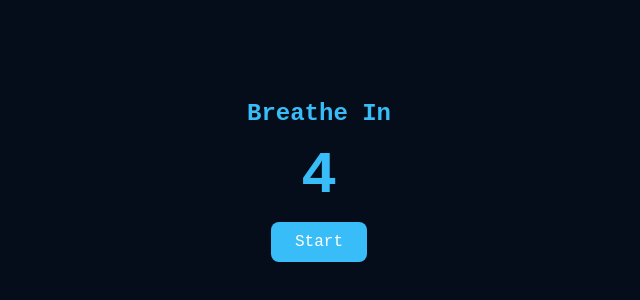
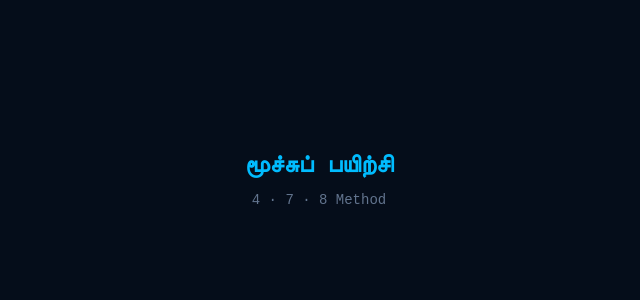
Before and after one commit to alasaneeth/breathing-4-7-8, a React (Vite) app: page / in a window 1280 px wide. Shown: the part 220-520 px from the top of the page, without its empty margins (321-961 px from the left). Built offline with nearby package versions, Linux system fonts and the light colour scheme.

Commit message:
Revert "feat(timer): add 4-7-8 phase timer hook"
This reverts commit d2d11b4669edcefc04ad46e38396afbd0446e96d.

```diff
--- a/src/App.jsx
+++ b/src/App.jsx
@@ -1,24 +1,12 @@
 import React from 'react'
-import { useTimer } from './hooks/useTimer'
 
 export default function App() {
-  const { isRunning, currentPhase, phaseRemaining, start, pause } = useTimer()
-
   return (
-    <div className="min-h-dvh flex items-center justify-center flex-col gap-4">
-      <h1 className="text-2xl font-bold" style={{ color: currentPhase.color }}>
-        {currentPhase.labelEn}
-      </h1>
-      <p className="text-6xl font-bold tabular-nums" style={{ color: currentPhase.color }}>
-        {phaseRemaining}
-      </p>
-      <button
-        onClick={isRunning ? pause : start}
-        className="px-6 py-2 rounded-lg text-white"
-        style={{ background: currentPhase.color }}
-      >
-        {isRunning ? 'Pause' : 'Start'}
-      </button>
+    <div className="min-h-dvh flex items-center justify-center">
+      <div className="text-center">
+        <h1 className="text-2xl font-bold text-sky-400">மூச்சுப் பயிற்சி</h1>
+        <p className="text-slate-500 text-sm mt-2">4 · 7 · 8 Method</p>
+      </div>
     </div>
   )
 }
--- a/src/hooks/useTimer.js
+++ /dev/null
@@ -1,87 +0,0 @@
-import { useState, useEffect, useRef, useCallback } from 'react'
-
-export const PHASES = [
-  { id: 'inhale', label: 'மூச்சை இழு',  labelEn: 'Breathe In',  duration: 4, color: '#38bdf8' },
-  { id: 'hold',   label: 'பிடி',          labelEn: 'Hold',        duration: 7, color: '#a78bfa' },
-  { id: 'exhale', label: 'மூச்சை விடு',  labelEn: 'Breathe Out', duration: 8, color: '#34d399' },
-]
-
-const SESSION_DURATION = 5 * 60 // 5 minutes
-
-export function useTimer(onSessionComplete) {
-  const [isRunning, setIsRunning]         = useState(false)
-  const [phaseIndex, setPhaseIndex]       = useState(0)
-  const [phaseElapsed, setPhaseElapsed]   = useState(0)
-  const [sessionElapsed, setSessionElapsed] = useState(0)
-  const [cycleCount, setCycleCount]       = useState(0)
-  const [isComplete, setIsComplete]       = useState(false)
-
-  const intervalRef = useRef(null)
-
-  const currentPhase    = PHASES[phaseIndex]
-  const phaseRemaining  = currentPhase.duration - phaseElapsed
-  const sessionRemaining = Math.max(0, SESSION_DURATION - sessionElapsed)
-  const sessionProgress  = (sessionElapsed / SESSION_DURATION) * 100
-
-  const tick = useCallback(() => {
-    setPhaseElapsed(prev => {
-      const next = prev + 1
-      if (next >= PHASES[phaseIndex].duration) {
-        const nextPhaseIdx = (phaseIndex + 1) % PHASES.length
-        setPhaseIndex(nextPhaseIdx)
-        if (nextPhaseIdx === 0) setCycleCount(c => c + 1)
-        return 0
-      }
-      return next
-    })
-
-    setSessionElapsed(prev => {
-      const next = prev + 1
-      if (next >= SESSION_DURATION) {
-        setIsRunning(false)
-        setIsComplete(true)
-        if (onSessionComplete) onSessionComplete(Math.round(SESSION_DURATION / 60))
-        return SESSION_DURATION
-      }
-      return next
-    })
-  }, [phaseIndex, onSessionComplete])
-
-  useEffect(() => {
-    if (isRunning) {
-      intervalRef.current = setInterval(tick, 1000)
-    } else {
-      clearInterval(intervalRef.current)
-    }
-    return () => clearInterval(intervalRef.current)
-  }, [isRunning, tick])
-
-  const start  = useCallback(() => { setIsComplete(false); setIsRunning(true) }, [])
-  const pause  = useCallback(() => setIsRunning(false), [])
-  const resume = useCallback(() => setIsRunning(true), [])
-
-  const reset = useCallback(() => {
-    clearInterval(intervalRef.current)
-    setIsRunning(false)
-    setPhaseIndex(0)
-    setPhaseElapsed(0)
-    setSessionElapsed(0)
-    setCycleCount(0)
-    setIsComplete(false)
-  }, [])
-
-  const formatTime = (secs) => {
-    const m = Math.floor(secs / 60).toString().padStart(2, '0')
-    const s = (secs % 60).toString().padStart(2, '0')
-    return `${m}:${s}`
-  }
-
-  return {
-    isRunning, isComplete,
-    phaseIndex, phaseElapsed, phaseRemaining,
-    currentPhase,
-    sessionElapsed, sessionRemaining, sessionProgress,
-    cycleCount,
-    start, pause, resume, reset, formatTime,
-  }
-}
```
